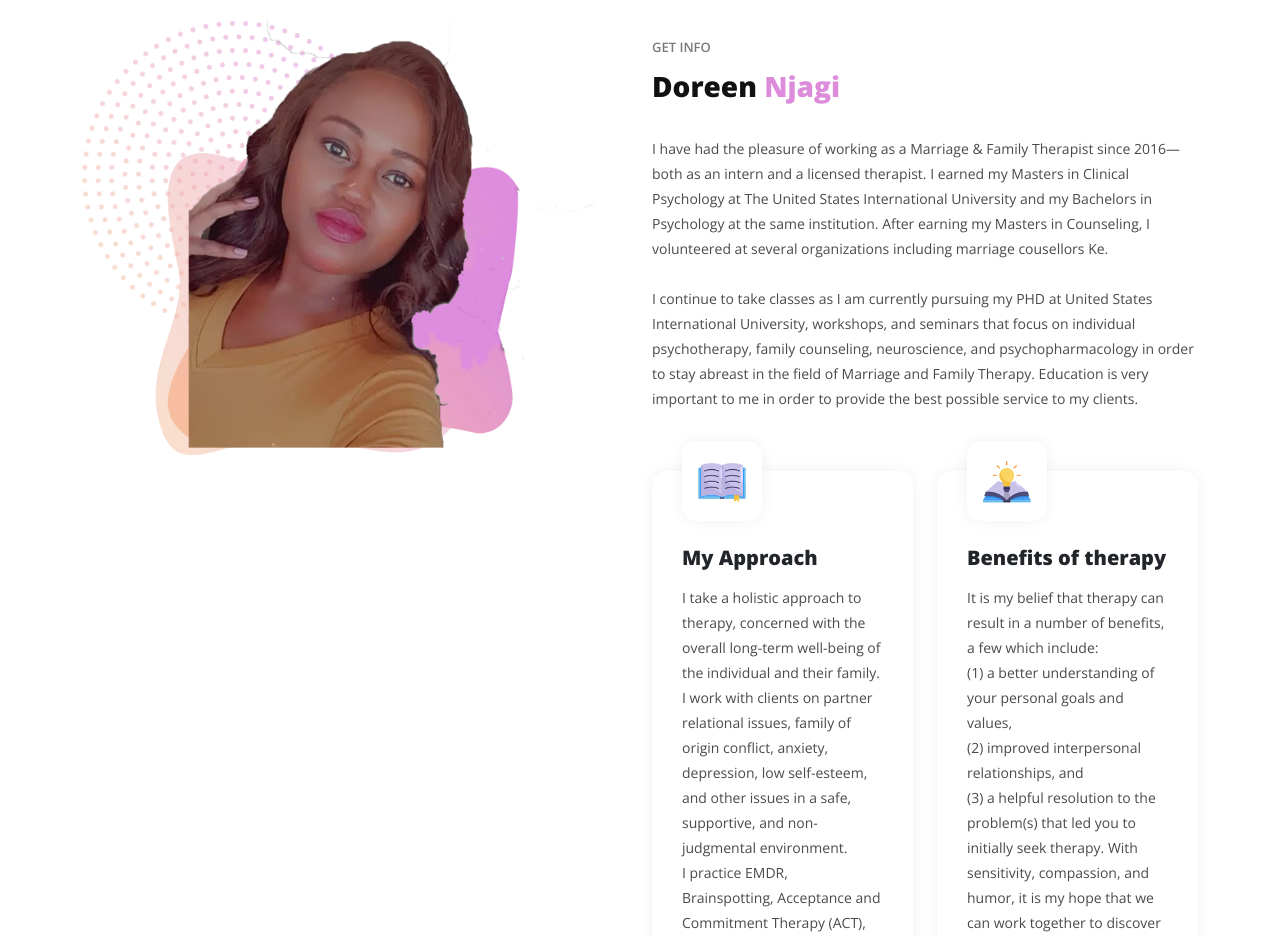
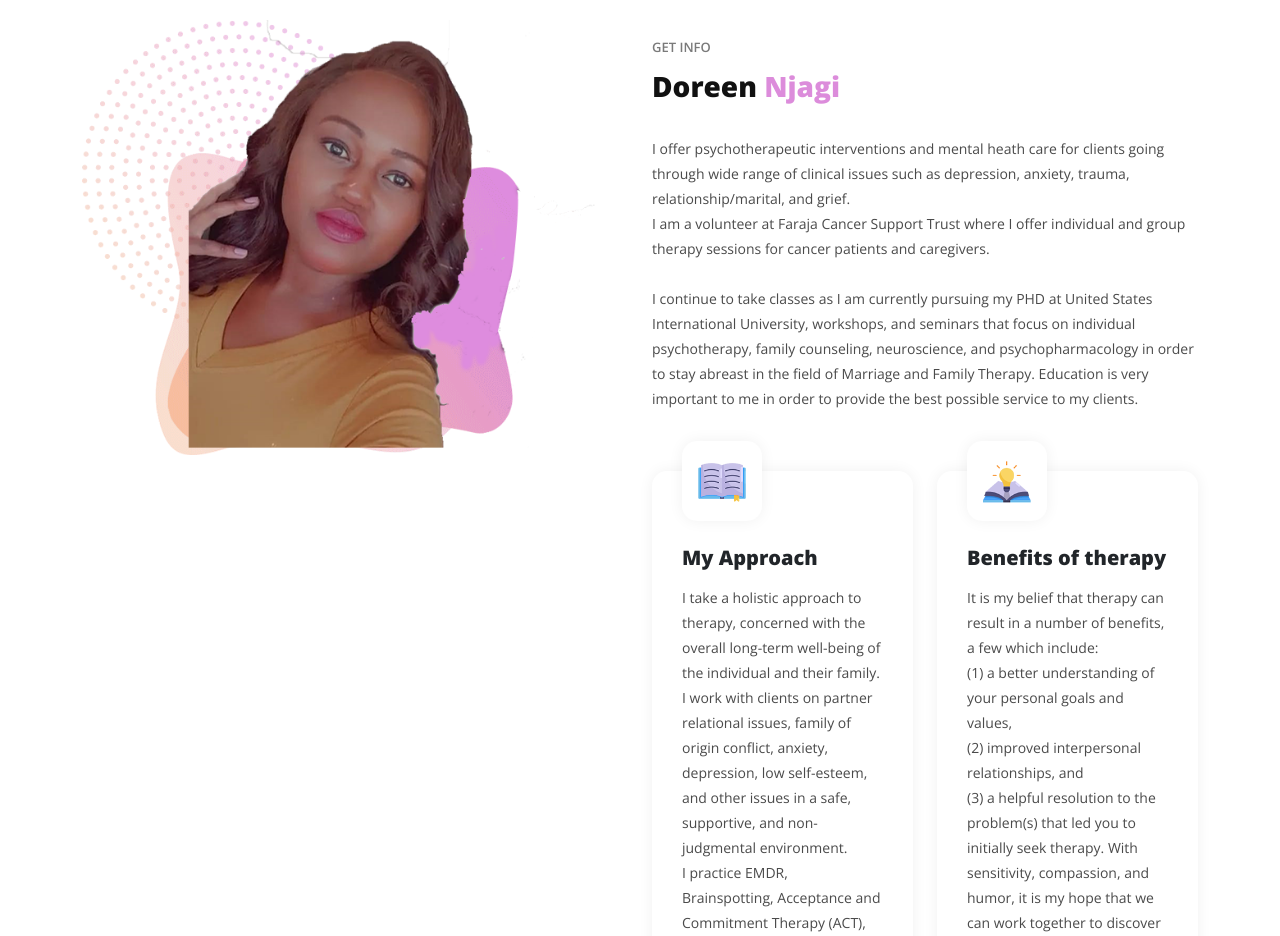
Before and after one commit to Imwene/Espoir-wellness, a plain HTML site: page about.html in a window 1280 px wide. Shown: the part 920-1856 px from the top of the page. Drawn offline with nearby package versions, Linux system fonts and the light colour scheme.

Commit message:
Additional changes

```diff
--- a/about.html
+++ b/about.html
@@ -88,7 +88,7 @@ End of head section
           <div class="section-heading">
             <h6>Get info</h6>
             <h4>Doreen <em>Njagi</em></h4>
-            <p>I have had the pleasure of working as a Marriage & Family Therapist since 2016—both as an intern and a licensed therapist. I earned my Masters in Clinical Psychology at The United States International University and my Bachelors in Psychology  at the same institution. After earning my Masters in Counseling, I volunteered at several organizations including marriage cousellors Ke.
+            <p>I offer psychotherapeutic interventions and mental heath care for clients going through wide range of clinical issues such as depression, anxiety, trauma, relationship/marital, and grief.<br> I am a volunteer at Faraja Cancer Support Trust where I offer individual and group therapy sessions for cancer patients and caregivers.
               <br><br>I continue to take classes as I am currently pursuing my PHD at United States International University, workshops, and seminars that focus on individual psychotherapy, family counseling, neuroscience, and psychopharmacology in order to stay abreast in the field of Marriage and Family Therapy. Education is very important to me in order to provide the best possible service to my clients.</p>
           </div>
           <div class="row">
```
Also changed, not shown: index.html (+1 -1 lines).
